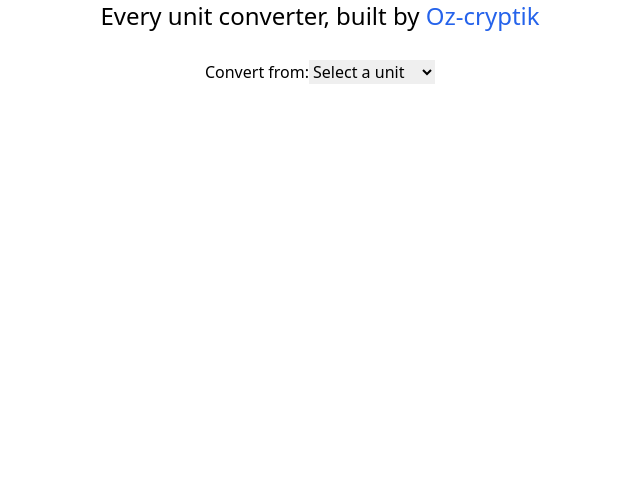
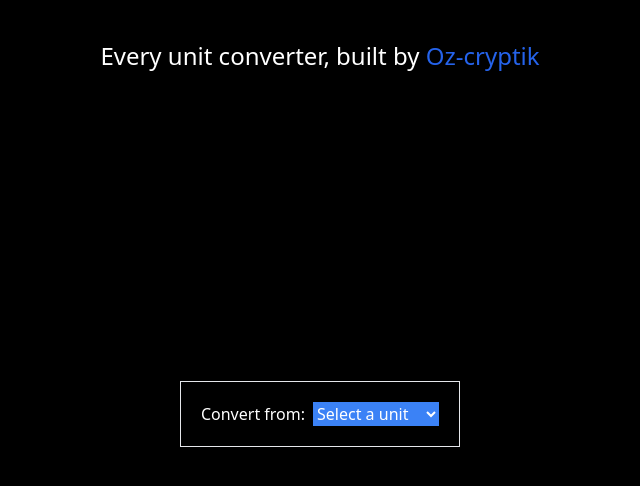
Before and after one commit to 0z-cryptik/converter, a Next.js app: page / in a window 1280 px wide. Shown: the top 486 px of the page, without its empty margins (320-960 px from the left). Built offline with nearby package versions, Linux system fonts and the light colour scheme.

Commit message:
improved the styling

```diff
--- a/app/ui/app.tsx
+++ b/app/ui/app.tsx
@@ -22,13 +22,15 @@ export const App = () => {
   }
 
   return (
-    <section className="flex flex-col items-center justify-center">
+    <section className="flex flex-col items-center justify-center h-screen bg-black text-white">
       <Header />
-      <ConvertFrom />
-      {baseUnit && baseUnitAmount !== 0 && <ConvertTo />}
-      {finalResult !== "" && (
-        <p className="text-lg">Answer = {finalResult}</p>
-      )}
+      <div className="border p-[20px] mt-7">
+        <ConvertFrom />
+        {baseUnit && baseUnitAmount !== 0 && <ConvertTo />}
+        {finalResult !== "" && (
+          <p className="text-lg mt-5">Answer = {finalResult}</p>
+        )}
+      </div>
     </section>
   );
 };
--- a/app/ui/convertFrom/dropdown.tsx
+++ b/app/ui/convertFrom/dropdown.tsx
@@ -19,12 +19,13 @@ export const Dropdown = () => {
   };
 
   return (
-    <div className="mt-7">
+    <div>
       <label htmlFor="convertFrom">Convert from:</label>
       <select
         id="convertFrom"
         defaultValue=""
-        onChange={handleSelect}>
+        onChange={handleSelect}
+        className="outline-none bg-blue-500 ml-2">
         <option
           value=""
           disabled
--- a/app/ui/convertFrom/form.tsx
+++ b/app/ui/convertFrom/form.tsx
@@ -11,7 +11,7 @@ export const Form = () => {
         id="baseUnitAmount"
         placeholder={`how many ${baseUnit}?`}
         type="number"
-        className="w-full outline-none py-2 pl-2"
+        className="w-full outline-none py-2 pl-2 bg-transparent"
         value={val}
         onChange={(e) => {
           setVal(e.target.value);
--- a/app/ui/convertTo/convertT0.tsx
+++ b/app/ui/convertTo/convertT0.tsx
@@ -25,6 +25,7 @@ export const ConvertTo = () => {
       <select
         id="convertFrom"
         defaultValue=""
+        className="outline-none bg-blue-500 ml-2"
         onChange={(e) => {
           setResultingUnit(e.target.value);
         }}>
--- a/app/ui/header.tsx
+++ b/app/ui/header.tsx
@@ -1,6 +1,6 @@
 export const Header = () => {
   return (
-    <h1 className="text-2xl">
+    <h1 className="text-2xl absolute top-[40px]">
       Every unit converter, built by{" "}
       <a
         href="https://github.com/0z-cryptik"
```
